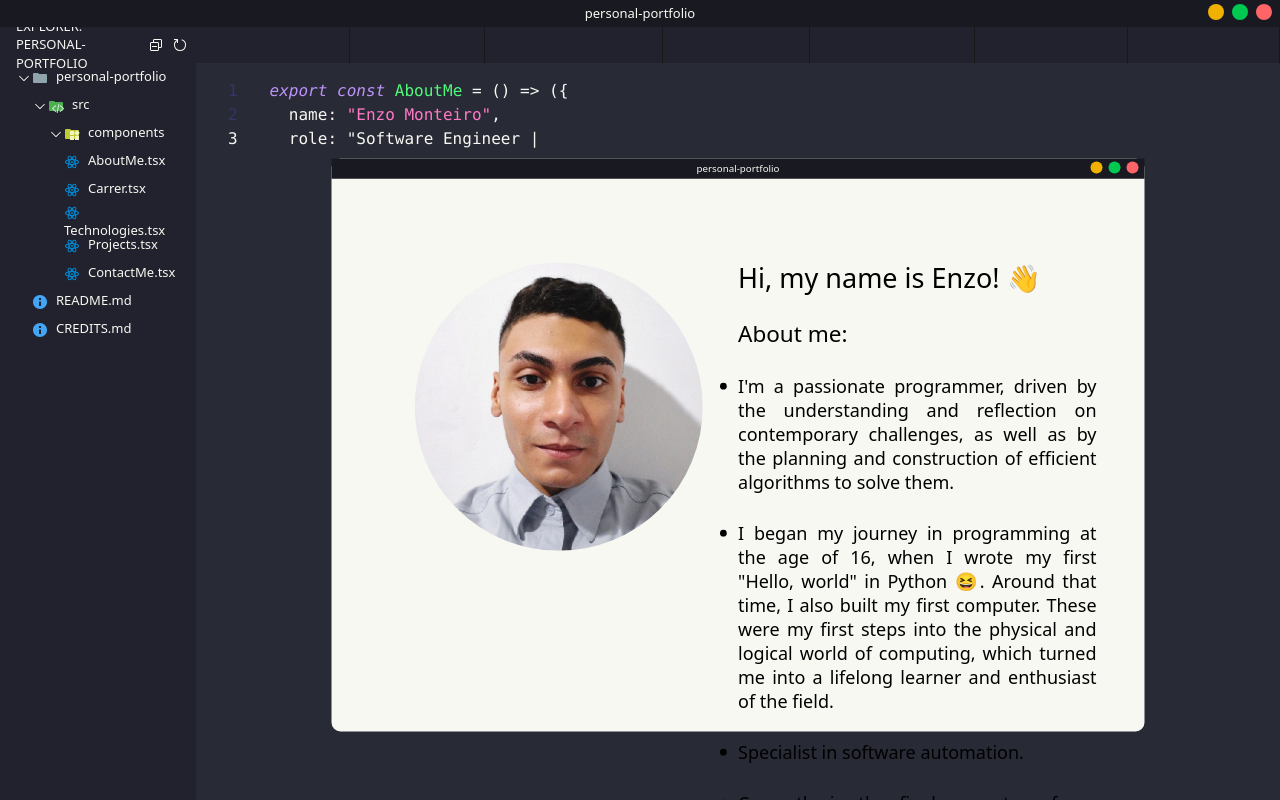
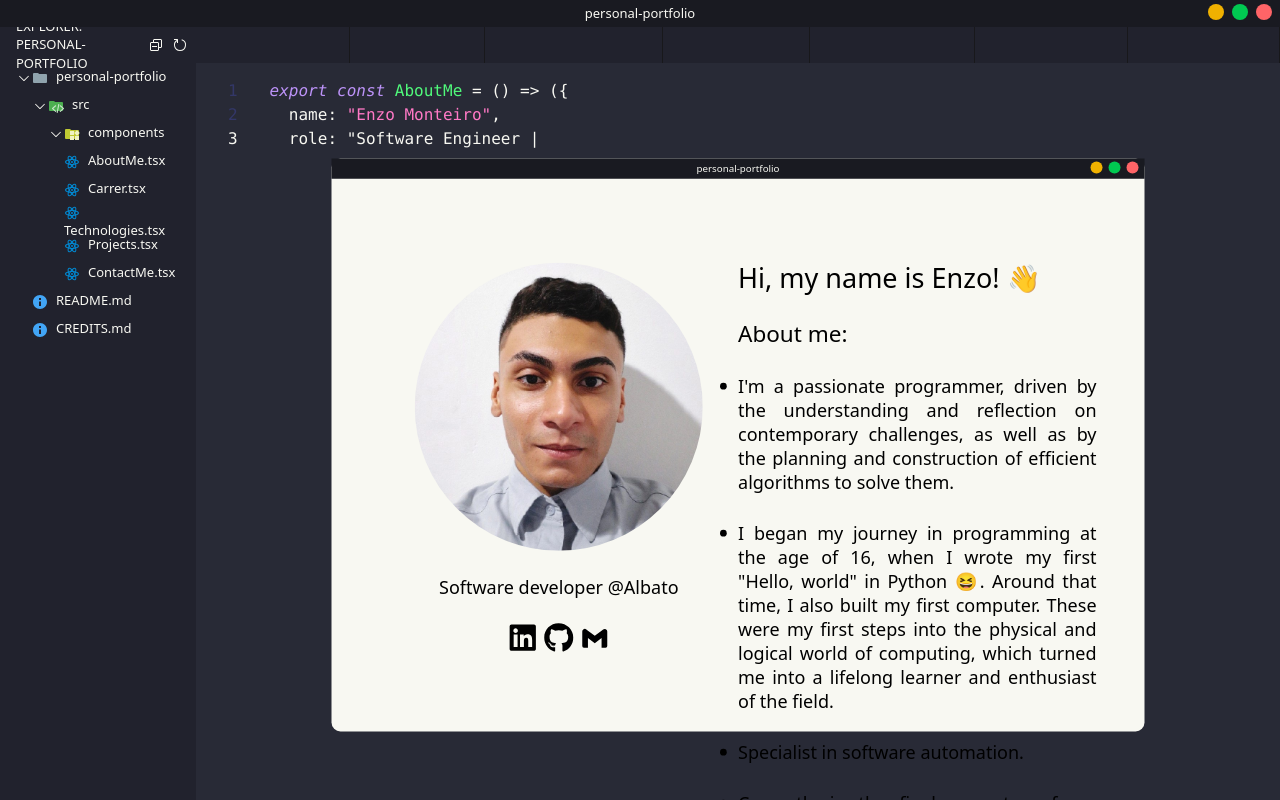
Before and after one commit to Enzovnm/personal-portfolio, a React (Vite) app in the folder personal-portfolio/: page / in a window 1280 px wide. Built offline with nearby package versions, Linux system fonts and the light colour scheme.

Commit message:
feat : Finishing AboutNe component

```diff
--- a/personal-portfolio/package.json
+++ b/personal-portfolio/package.json
@@ -15,6 +15,7 @@
     "prism-react-renderer": "^2.4.1",
     "react": "^19.1.0",
     "react-dom": "^19.1.0",
+    "react-icons": "^5.5.0",
     "tailwindcss": "^4.1.8",
     "typewriter-effect": "^2.22.0"
   },
--- a/personal-portfolio/src/components/AboutMe/AboutMe.tsx
+++ b/personal-portfolio/src/components/AboutMe/AboutMe.tsx
@@ -1,14 +1,24 @@
+import { FaGithub, FaLinkedin } from "react-icons/fa6";
 import imgUrl from "../../assets/me.png";
+import { BiLogoGmail } from "react-icons/bi";
 
 export const AboutMe = () => {
   return (
     <div className="flex h-full pt-12 w-full">
-      <div className=" flex justify-center w-1/2">
+      <div className=" flex flex-col items-center w-1/2">
         <div className="w-96 h-96 rounded-full">
           <img
             className="w-full h-full rounded-full object-cover "
             src={imgUrl}
           />
+        </div>
+        <h3 className="text-2xl text-center mt-8">
+          Software developer @Albato
+        </h3>
+        <div className="flex gap-2 mt-8">
+          <a href=""><FaLinkedin className="w-10 h-10" /></a>
+          <a href=""><FaGithub className="w-10 h-10" /></a>
+          <a href=""><BiLogoGmail className="w-10 h-10" /></a>
         </div>
       </div>
       <div className="text-4xl w-1/2">
```
Also changed, not shown: 1 other file (tests, documents, lock files or other folders).
